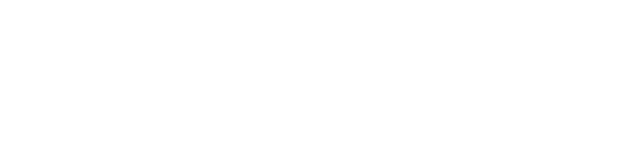
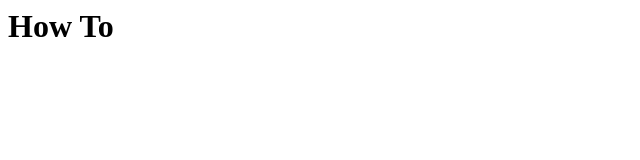
Before and after one commit to Rickywarnack/howtoproject, a plain HTML site: page index.html in a window 1280 px wide. Shown: the whole page, without its empty margins (0-640 px from the left). Drawn offline with Linux system fonts and the light colour scheme; files that its build step writes are made by us from their sources.

Commit message:
odified :index.html

```diff
--- a/index.html
+++ b/index.html
@@ -1 +1,11 @@
-<link href="resorces/css/style.css"rel="stylesheet"type="text/css"
+<html lang="en" dir="ltr">
+    <head>
+        <meta charset="utf-8">
+        <title>How to</title>
+        <link href="resorces/css/style.css"rel="stylesheet"type="text/css">
+    </head>
+    <body>
+        <h1>How To</h1>
+
+    </body>
+</html>
```
